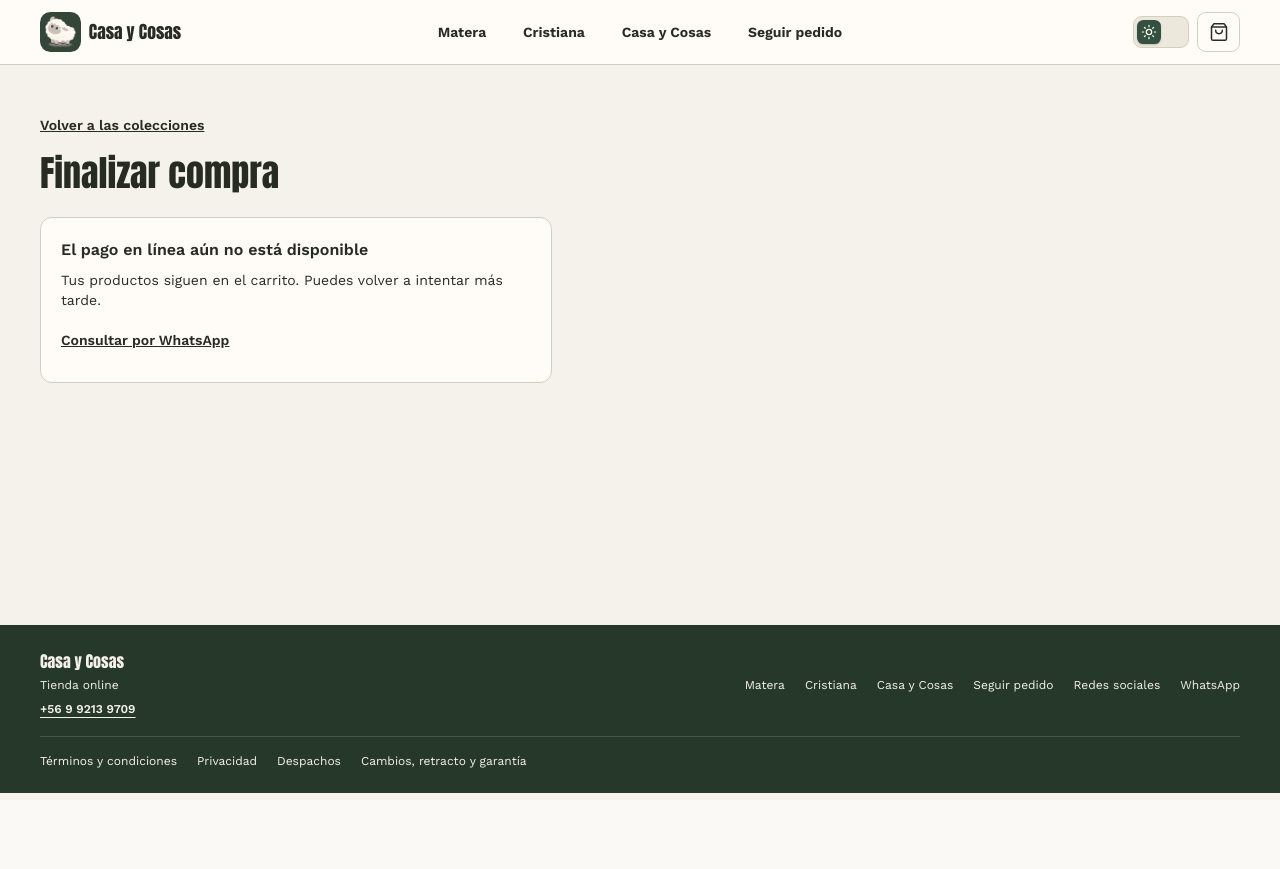
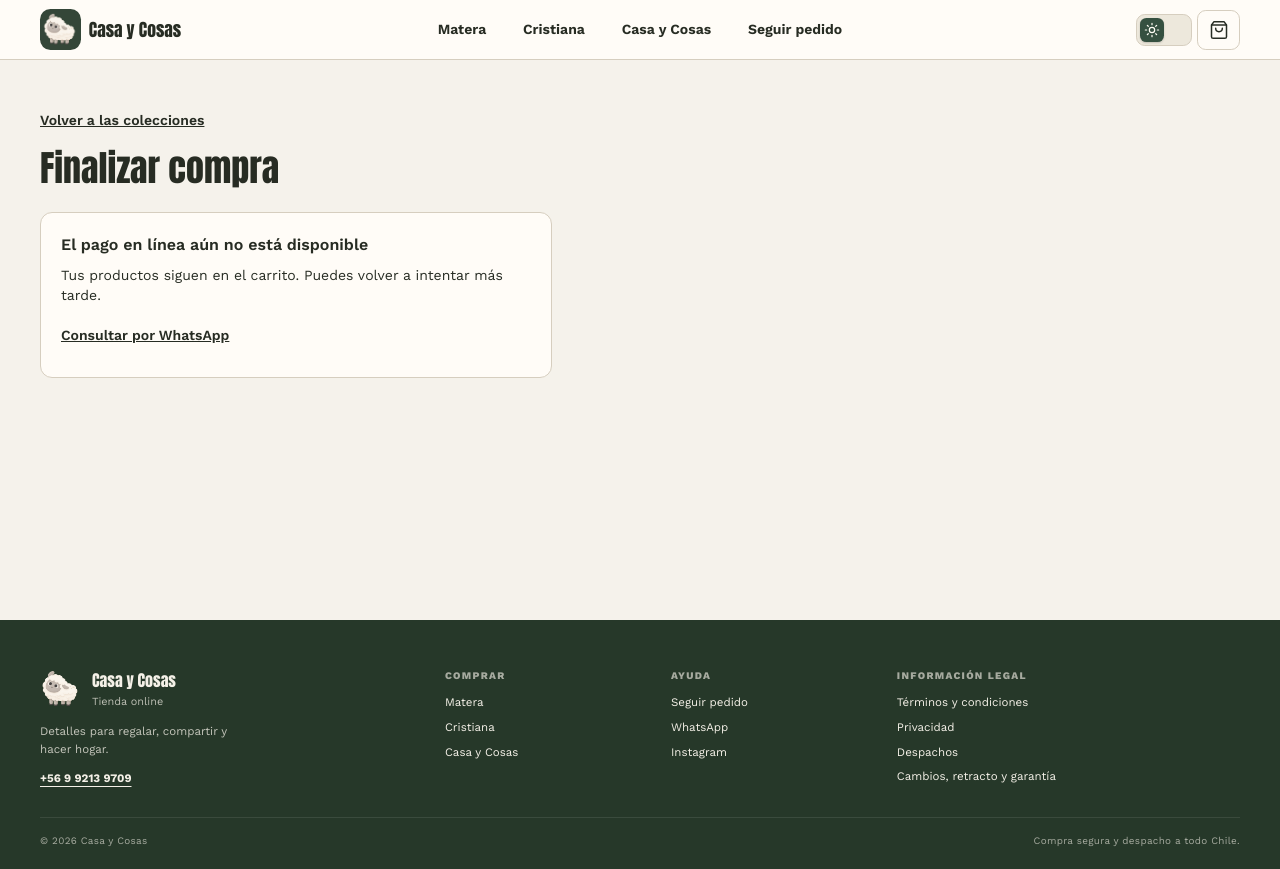
Before and after one commit to flizzard99/casaycosas-next, a Next.js app: page /comprar in a window 1280 px wide. Before the commit the page ends 800 px from the top, so only its background shows below. Built offline with nearby package versions, Linux system fonts and the light colour scheme; no server answers; the database is empty.

Commit message:
Ordenar footer y optimizar header movil

```diff
--- a/src/app/tienda.css
+++ b/src/app/tienda.css
@@ -183,43 +183,55 @@ html[data-tienda-tema='oscuro'] .shop-danger { color: #ffa7ad; }
   background: var(--shop-surface);
 }
 .shop-header-inner {
-  min-height: 4rem;
+  min-height: 3.7rem;
   display: grid;
   grid-template-columns: 1fr auto;
   align-items: center;
-  gap: .4rem;
-  padding-block: .45rem;
+  gap: .3rem;
+  padding-block: .35rem;
 }
 .shop-brand, .shop-tools, .shop-nav { display: flex; align-items: center; gap: .5rem; }
-.shop-brand { font: 1.1rem var(--font-anton), sans-serif; justify-self: start; }
+.shop-brand { font: 1rem var(--font-anton), sans-serif; justify-self: start; }
 .shop-brand-icon {
   display: grid;
   place-items: center;
-  width: 2.55rem;
-  height: 2.55rem;
+  width: 2.35rem;
+  height: 2.35rem;
   border-radius: .65rem;
   background: #344638;
 }
 [data-linea='cristiana'] .shop-brand-icon { background: #664779; }
-.shop-tools { grid-row: 1; grid-column: 2; justify-content: end; }
-.shop-nav { grid-column: 1 / -1; flex-wrap: wrap; justify-content: center; }
+.shop-tools { grid-row: 1; grid-column: 2; justify-content: end; gap: .35rem; }
+.shop-nav {
+  grid-column: 1 / -1;
+  width: 100%;
+  overflow-x: auto;
+  flex-wrap: nowrap;
+  justify-content: space-between;
+  gap: .15rem;
+  padding-top: .3rem;
+  border-top: 1px solid var(--shop-line);
+  scrollbar-width: none;
+}
+.shop-nav::-webkit-scrollbar { display: none; }
 .shop-nav a, .shop-icon-button {
-  min-height: 2.5rem;
+  min-height: 2.25rem;
   border-radius: .55rem;
-  padding: .3rem .65rem;
+  padding: .25rem .4rem;
   display: inline-flex;
   align-items: center;
   justify-content: center;
   gap: .35rem;
-  font-size: .875rem;
+  font-size: .75rem;
   font-weight: 650;
+  white-space: nowrap;
 }
-.shop-icon-button { min-width: 2.65rem; border: 1px solid var(--shop-line); }
+.shop-icon-button { min-width: 2.5rem; border: 1px solid var(--shop-line); }
 .shop-icon-button:hover, .shop-nav a:hover, .shop-nav .shop-nav-active { background: var(--shop-subtle); }
 .shop-theme-toggle {
   display: inline-grid;
   place-items: center;
-  min-height: 2.75rem;
+  min-height: 2.5rem;
   border-radius: .55rem;
 }
 .shop-theme-track {
@@ -251,7 +263,35 @@ html[data-tienda-tema='oscuro'] .shop-danger { color: #ffa7ad; }
 @media (prefers-reduced-motion: reduce) {
   .shop-theme-track, .shop-theme-thumb { transition: none; }
 }
-.shop-footer { background: var(--shop-footer); color: var(--shop-on-footer); }
+.shop-footer { padding-block: clamp(1.75rem, 4vw, 3rem) 1.25rem; background: var(--shop-footer); color: var(--shop-on-footer); }
+.shop-footer-grid { display: grid; gap: 1.75rem 1.25rem; }
+.shop-footer-grid { grid-template-columns: repeat(2, minmax(0, 1fr)); }
+.shop-footer-brand, .shop-footer-legal { grid-column: 1 / -1; }
+.shop-footer-brand { max-width: 18rem; }
+.shop-footer-identity { display: flex; align-items: center; gap: .7rem; }
+.shop-footer-identity img { width: 2.55rem; height: 2.55rem; object-fit: contain; }
+.shop-footer-identity p { font: 1rem var(--font-anton), sans-serif; }
+.shop-footer-identity span { display: block; margin-top: .1rem; font-size: .68rem; opacity: .72; }
+.shop-footer-description { max-width: 28ch; margin-top: .8rem; font-size: .72rem; line-height: 1.55; opacity: .76; }
+.shop-footer-phone { display: inline-block; margin-top: .7rem; font-size: .72rem; font-weight: 700; text-decoration: underline; text-underline-offset: .25rem; }
+.shop-footer-group { display: grid; align-content: start; gap: .58rem; font-size: .72rem; }
+.shop-footer-legal { grid-template-columns: repeat(2, minmax(0, 1fr)); column-gap: 1rem; }
+.shop-footer-legal h2 { grid-column: 1 / -1; }
+.shop-footer-group h2 { margin-bottom: .15rem; font-size: .63rem; font-weight: 800; letter-spacing: .13em; opacity: .62; text-transform: uppercase; }
+.shop-footer-group a { width: fit-content; line-height: 1.35; text-underline-offset: .2rem; }
+.shop-footer-group a:hover, .shop-footer-group a:focus-visible { text-decoration: underline; }
+.shop-footer-bottom {
+  display: flex;
+  flex-wrap: wrap;
+  justify-content: space-between;
+  gap: .4rem 1rem;
+  margin-top: 1.75rem;
+  padding-top: 1rem;
+  border-top: 1px solid rgb(255 255 255 / 15%);
+  font-size: .62rem;
+  letter-spacing: .03em;
+  opacity: .62;
+}
 .shop-social { border-top: 1px solid var(--shop-line); background: var(--shop-subtle); }
 
 .home-selector {
@@ -748,7 +788,24 @@ html[data-tienda-tema='oscuro'] .shop-danger { color: #ffa7ad; }
 @media (min-width: 40rem) {
   .shop-header-inner { grid-template-columns: 1fr auto 1fr; gap: 1rem; }
   .shop-tools { grid-column: 3; }
-  .shop-nav { grid-column: 2; grid-row: 1; gap: 1rem; }
+  .shop-brand { font-size: 1.1rem; }
+  .shop-brand-icon { width: 2.55rem; height: 2.55rem; }
+  .shop-nav {
+    grid-column: 2;
+    grid-row: 1;
+    width: auto;
+    overflow: visible;
+    justify-content: center;
+    gap: 1rem;
+    padding-top: 0;
+    border-top: 0;
+  }
+  .shop-nav a, .shop-icon-button { min-height: 2.5rem; padding: .3rem .65rem; font-size: .875rem; }
+  .shop-theme-toggle { min-height: 2.75rem; }
+  .shop-footer-grid { grid-template-columns: minmax(13rem, 1.25fr) .65fr .65fr minmax(13rem, 1.15fr); gap: 2rem; }
+  .shop-footer-brand, .shop-footer-legal { grid-column: auto; }
+  .shop-footer-legal { grid-template-columns: 1fr; }
+  .shop-footer-legal h2 { grid-column: auto; }
   .shop-collections { grid-template-columns: repeat(2, minmax(0, 1fr)); }
 }
 @media (min-width: 48rem) {
--- a/src/components/Footer.tsx
+++ b/src/components/Footer.tsx
@@ -1,3 +1,4 @@
+import Image from 'next/image';
 import Link from 'next/link';
 import { tienda } from '@/lib/config';
 import { LINEAS } from '@/lib/lineas';
@@ -7,28 +8,42 @@ export default function Footer() {
   const telefono = tienda.whatsappNumber.replace(/\D/g, '');
   const telefonoVisible = `+${telefono.replace(/^(56)(\d)(\d{4})(\d{4})$/, '$1 $2 $3 $4')}`;
   return (
-    <footer className="shop-footer py-6">
-      <div className="store-shell flex flex-wrap items-center justify-between gap-4">
-        <div>
-          <p className="font-display text-base">Casa y Cosas</p>
-          <p className="mt-1 text-xs">Tienda online</p>
-          <a href={`tel:${telefonoVisible.replaceAll(' ', '')}`} className="mt-2 inline-block text-xs font-semibold underline underline-offset-4">
-            {telefonoVisible}
-          </a>
+    <footer className="shop-footer">
+      <div className="store-shell shop-footer-grid">
+        <div className="shop-footer-brand">
+          <div className="shop-footer-identity">
+            <Image src="/oveja-logo-hd.webp" alt="" width={44} height={44} />
+            <div>
+              <p>Casa y Cosas</p>
+              <span>Tienda online</span>
+            </div>
+          </div>
+          <p className="shop-footer-description">Detalles para regalar, compartir y hacer hogar.</p>
+          <a href={`tel:${telefonoVisible.replaceAll(' ', '')}`} className="shop-footer-phone">{telefonoVisible}</a>
         </div>
-        <nav aria-label="Enlaces del pie de página" className="flex flex-wrap gap-x-5 gap-y-2 text-xs">
+
+        <nav aria-labelledby="footer-comprar" className="shop-footer-group">
+          <h2 id="footer-comprar">Comprar</h2>
           {Object.values(LINEAS).map(({ href, nombre }) => (
-            <Link key={href} href={href} className="hover:underline">{nombre}</Link>
+            <Link key={href} href={href}>{nombre}</Link>
           ))}
-          <Link href="/seguimiento" className="hover:underline">Seguir pedido</Link>
-          <Link href="/#contacto" className="hover:underline">Redes sociales</Link>
-          <a href={tienda.whatsappUrl} target="_blank" rel="noopener noreferrer" className="hover:underline">WhatsApp</a>
         </nav>
-        <nav aria-label="Información legal" className="w-full border-t border-white/15 pt-4 text-xs">
-          <div className="flex flex-wrap gap-x-5 gap-y-2">
-            {ENLACES_LEGALES.map(({ href, label }) => <Link key={href} href={href} className="hover:underline">{label}</Link>)}
-          </div>
+
+        <nav aria-labelledby="footer-ayuda" className="shop-footer-group">
+          <h2 id="footer-ayuda">Ayuda</h2>
+          <Link href="/seguimiento">Seguir pedido</Link>
+          <a href={tienda.whatsappUrl} target="_blank" rel="noopener noreferrer">WhatsApp</a>
+          <a href={tienda.instagramUrl} target="_blank" rel="noopener noreferrer">Instagram</a>
         </nav>
+
+        <nav aria-labelledby="footer-legal" className="shop-footer-group shop-footer-legal">
+          <h2 id="footer-legal">Información legal</h2>
+          {ENLACES_LEGALES.map(({ href, label }) => <Link key={href} href={href}>{label}</Link>)}
+        </nav>
+      </div>
+      <div className="store-shell shop-footer-bottom">
+        <p>© 2026 Casa y Cosas</p>
+        <p>Compra segura y despacho a todo Chile.</p>
       </div>
     </footer>
   );
--- a/src/components/Header.tsx
+++ b/src/components/Header.tsx
@@ -35,7 +35,7 @@ export default function Header({ linea }: { linea?: Linea }) {
       </a>
       <div className="store-shell shop-header-inner">
         <Link href="/" className="shop-brand">
-          <span className="shop-brand-icon"><Image src="/oveja-logo.png" alt="" width={33} height={33} unoptimized /></span>
+          <span className="shop-brand-icon"><Image src="/oveja-logo-hd.webp" alt="" width={36} height={36} /></span>
           <span>Casa y Cosas</span>
         </Link>
         <nav aria-label="Colecciones" className="shop-nav">
```
